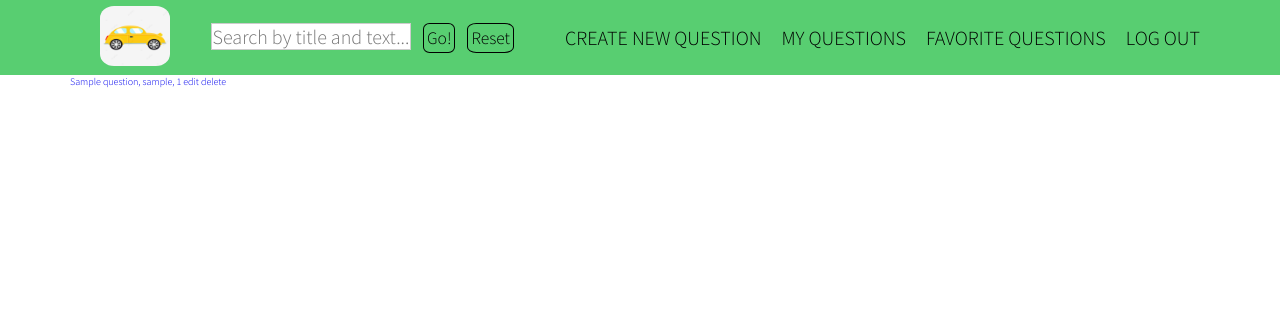
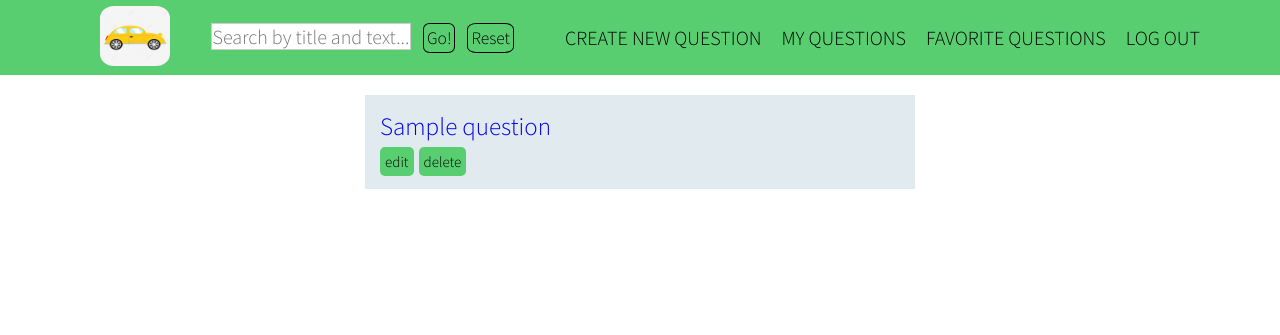
Before and after one commit to wiktorpiela/carsforum, a Django app: page /liked-questions/ in a window 1280 px wide. Shown: the top 335 px of the page. Run offline with Django 4.2, Linux system fonts and the light colour scheme; a user stored in the database is signed in; tables that the repository leaves empty hold one stand-in row (values such as "Sample post").

Commit message:
collection-list template styling

```diff
--- a/forumapp/templates/liked_questions.html
+++ b/forumapp/templates/liked_questions.html
@@ -7,27 +7,38 @@
 
 {% block content %}
 
+    <div class="collection-list">
         {% if likedQuestions %}
         <ul>
             {% for question in likedQuestions %}
+                <div class="collection-list-row">
                     {% if question.is_your_question %}
                     <li>
-                        <a href="{% url 'forumapp:question_details' question.id %}">{{question.title}}, {{question.user}}, {{question.total_likes}} </a>
-                        <a href="{% url 'forumapp:edit_question' question.id %}">edit</a>
-                        <a href="{% url 'forumapp:delete_question' question.id %}">delete</a>
+                        <div>
+                            <a href="{% url 'forumapp:question_details' question.id %}">{{question.title}}</a>
+                        </div>
+                        <div>
+                            <a href="{% url 'forumapp:edit_question' question.id %}" class="btn btn-full special-btn">edit</a>
+                            <a href="{% url 'forumapp:delete_question' question.id %}" class="btn btn-full special-btn">delete</a>
+                        </div>
+
                     </li>
                     {% else %}
                         <li>
-                        <a href="{% url 'forumapp:question_details' question.id %}">{{question.title}}, {{question.user}}, {{question.total_likes}}</a>
+                            <a href="{% url 'forumapp:question_details' question.id %}">{{question.title}} by {{question.user}}</a>
                         </li>
                     {% endif %}
+                </div>
             {% endfor %}
         </ul>
 
         {% else %}
             <h1>You dont't have favorite questions yet!</h1>
+        {% endif %}
 
-    {% endif %}
+    </div>
+
+
 
 
 {% endblock content %}
--- a/static/css/main.css
+++ b/static/css/main.css
@@ -31,7 +31,7 @@ nav img {
 }
 
 nav {
-    background-color: #58ce71
+    background-color: #58ce71;
 }
 
 .width-wrapper form input[type='text']{
@@ -354,6 +354,7 @@ label {
 
 .form-row button{
     margin-top: 1.5rem;
+    margin-bottom: 2rem;
     height: 2.5rem;
     width: 100px;
 }
@@ -362,3 +363,28 @@ label {
     background-color: #58ce71;
     width: 150px;
 }
+
+.form-row a{
+    font-size: 2rem;
+    color: #58ce71;
+}
+
+/* MY QUESTIONS LIST */
+.collection-list{
+    display: flex;
+    flex-direction: column;
+    max-width: 550px;
+    margin: 0 auto;
+    margin-top: 2rem;
+    font-size: 2.5rem;
+}
+
+.collection-list-row{
+    margin-bottom: 1rem;
+    background-color: #e1ebef;
+    padding: 1.5rem;
+}
+
+.special-btn{
+    padding: 0.5rem;
+}
```
Also changed, not shown: forumapp/templates/add_answer.html (+22 -17 lines), forumapp/templates/edit_question.html (+2 -5 lines), forumapp/templates/show_my_questions.html (+18 -5 lines). Lines whose indentation alone changed are shown as unchanged.
